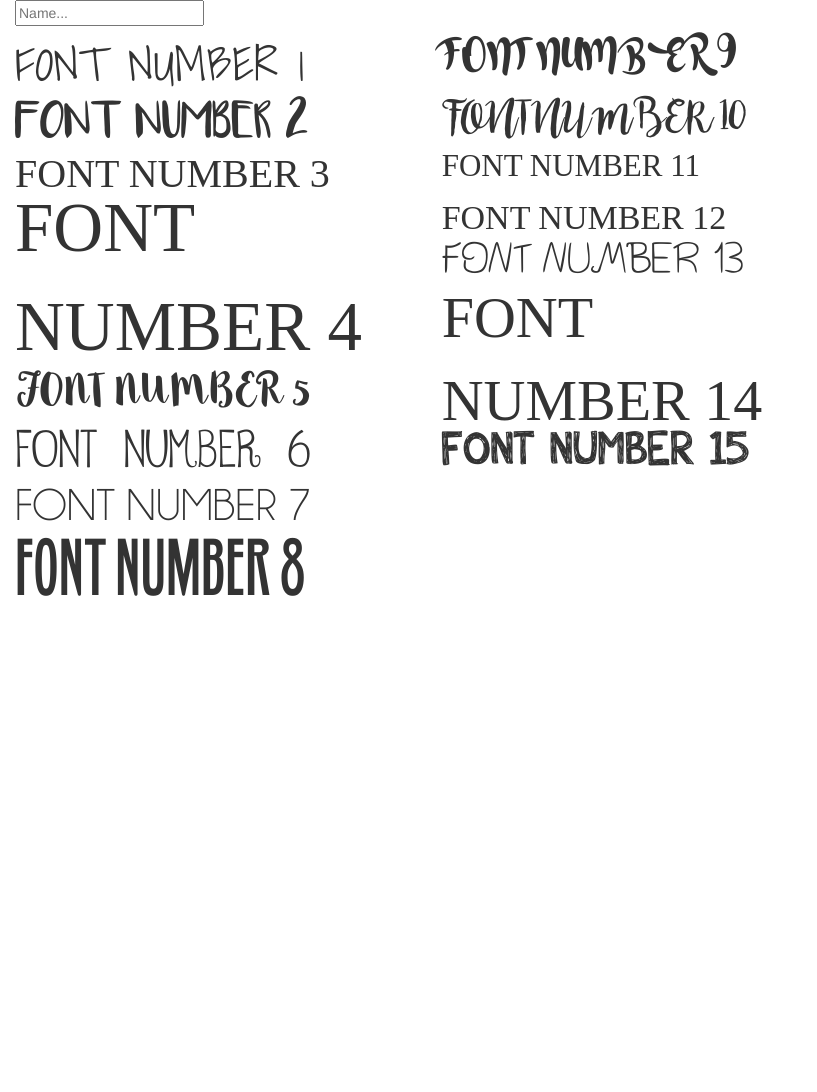
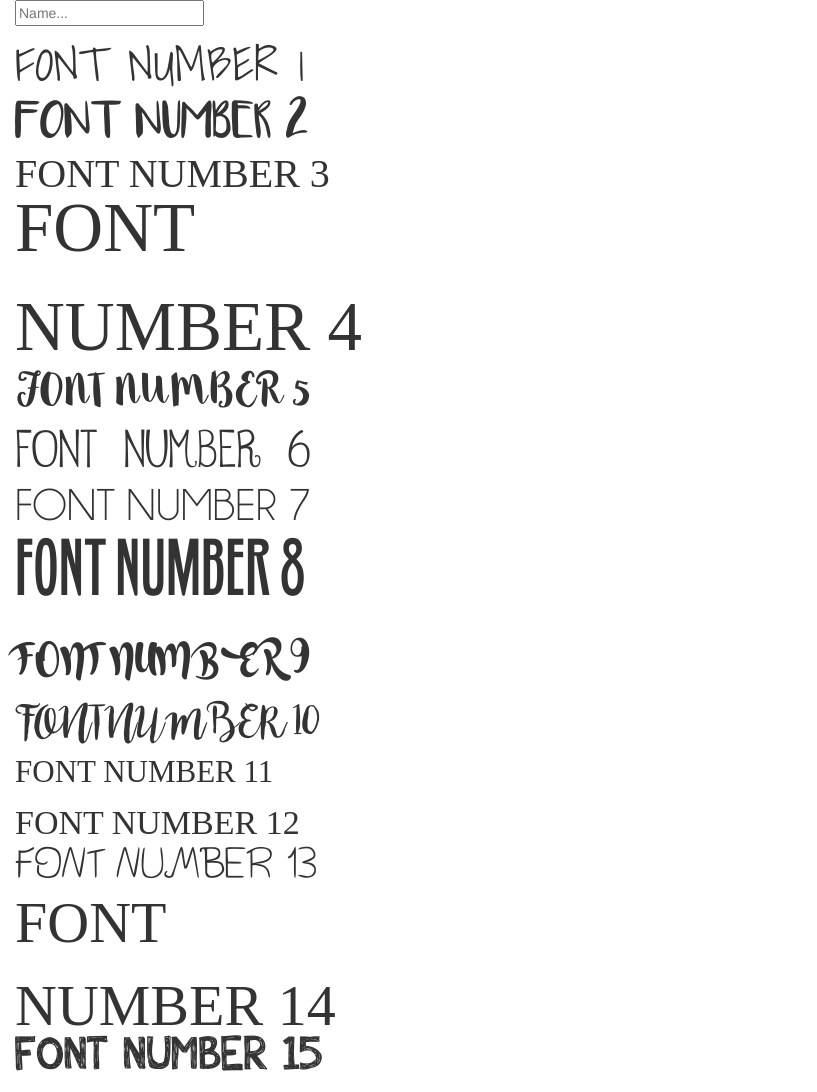
Before and after one commit to sheldonjwood/FontGenerator, a plain HTML site: page index.html in a window 1280 px wide. Shown: the whole page, without its empty margins (0-817 px from the left). Before the commit the page ends 800 px from the top, so only its background shows below. Drawn offline with nearby package versions, Linux system fonts and the light colour scheme; a web font is replaced by a local one.

Commit message:
Testing GIT commit by changing from two columns to one

```diff
--- a/index.html
+++ b/index.html
@@ -32,8 +32,6 @@
         <p id="font-6">FONT NUMBER 6</p>
         <p id="font-7">FONT NUMBER 7</p>
         <p id="font-8">FONT NUMBER 8</p>
-    </div>
-    <div class='col-md-4'>
         <p id="font-9">FONT NUMBER 9</p>
         <p id="font-10">FONT NUMBER 10</p>
         <p id="font-11">FONT NUMBER 11</p>
```
